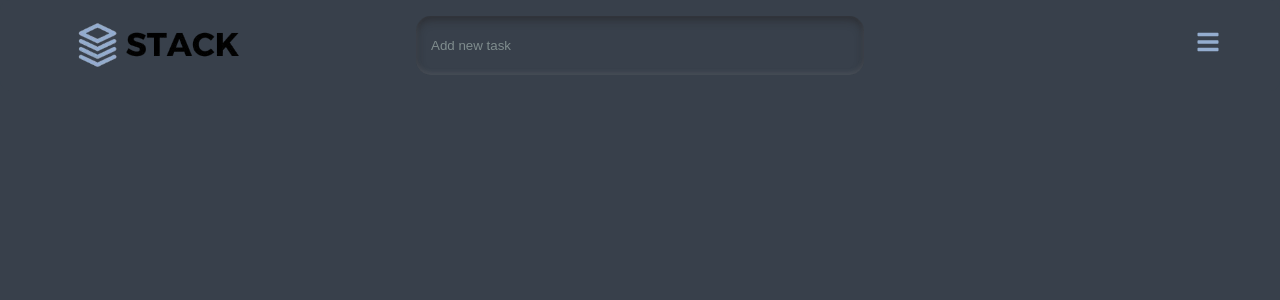
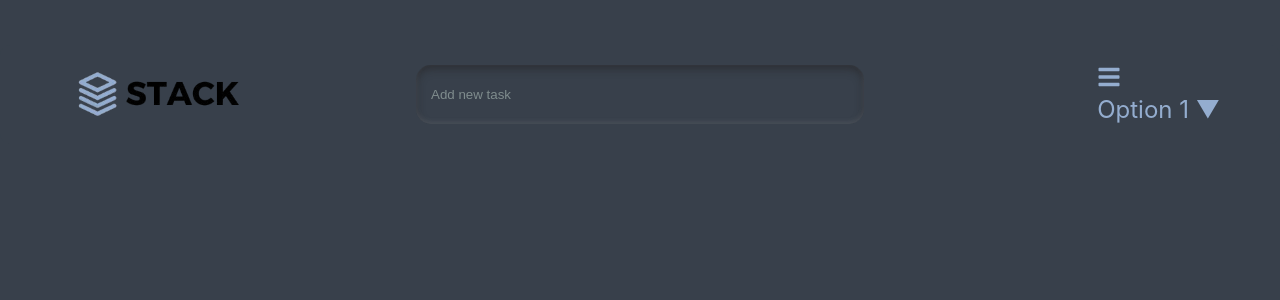
Before and after one commit to HassanKashif-pro/My-Todo-App-1, a React (Create React App) app in the folder webapp/: page /ToDo in a window 1280 px wide. Shown: the top 300 px of the page. Built offline with nearby package versions, Linux system fonts and the light colour scheme.

Commit message:
(webapp): Todo Page styling and menu button changes.

```diff
--- a/webapp/src/pages/ToDo.tsx
+++ b/webapp/src/pages/ToDo.tsx
@@ -1,9 +1,17 @@
-import React from "react";
+import React, { useState } from "react";
 import "../style/ToDo.css";
 import { Navbar as NavbarBs, Form, FormControl } from "react-bootstrap";
 import { FaBars } from "react-icons/fa";
+import { Menu, MenuOption } from "../lib/Menu";
 
+const options: MenuOption[] = [
+  { value: "1", label: "Option 1" },
+  { value: "2", label: "Option 2" },
+  { value: "3", label: "Option 3" },
+];
 function Todo() {
+  const [selectedOption, setSelectedOption] = useState(options[0]);
+
   return (
     <NavbarBs className="navbar">
       {/* Logo on the left */}
@@ -21,6 +29,14 @@ function Todo() {
       {/* Icon on the right */}
       <div className="icon-right">
         <FaBars />
+        <Menu
+          value={selectedOption}
+          onChange={(value: string) => {
+            const option = options.find((opt) => opt.value === value);
+            if (option) setSelectedOption(option);
+          }}
+          options={options}
+        />
       </div>
     </NavbarBs>
   );
--- a/webapp/src/style/ToDo.css
+++ b/webapp/src/style/ToDo.css
@@ -6,6 +6,7 @@
   background-color: #38404b; /* Navbar background color */
   border-radius: 10px; /* Rounded corners */
   position: relative;
+  margin-top: 45px;
 }
 
 .logo {
```
